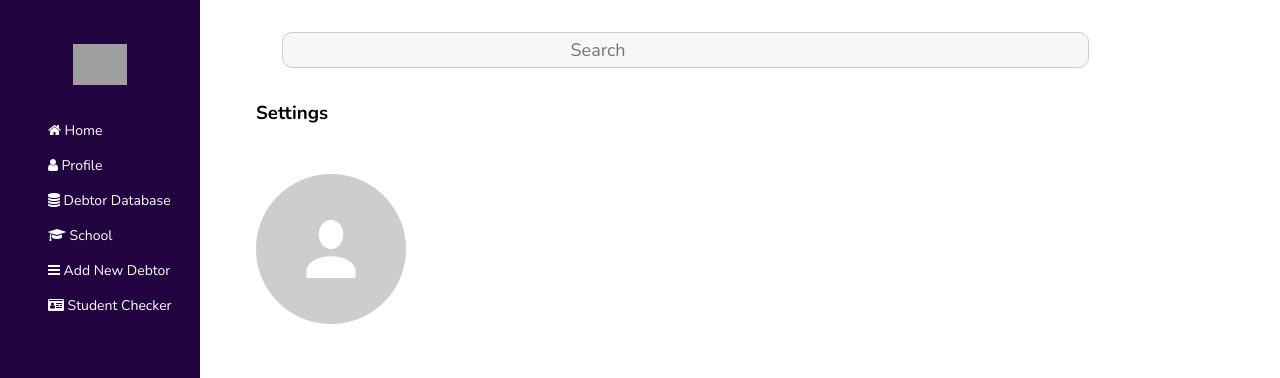
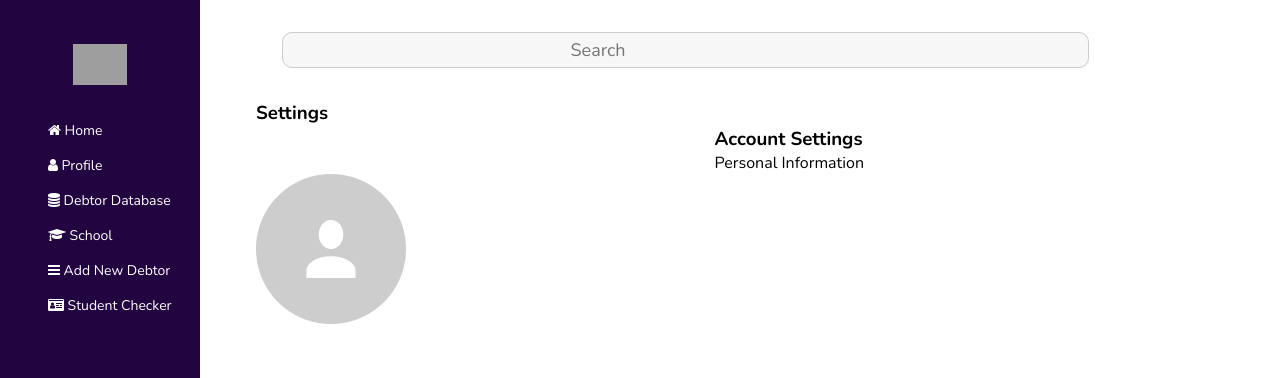
Before and after one commit to zuri-training/TeamLorispp58, a Django app: template debtfinder/templates/Settings/settings.html in a window 1280 px wide. Shown: the top 378 px of the page. Run offline with Django 4.2, Linux system fonts and the light colour scheme; the template is opened without the code that fills it, so the values that code supplies are empty; grey boxes are pictures that could not be loaded.

Commit message:
final commit

```diff
--- a/debtfinder/templates/Settings/settings.css
+++ b/debtfinder/templates/Settings/settings.css
@@ -121,3 +121,14 @@ h5{
 h5:hover{
    color: black;
 }
+
+
+.right-div {
+    margin-right: 26rem;
+    float: right;
+}
+
+
+.contain {
+    right: 10rem;
+}
--- a/debtfinder/templates/Settings/settings.html
+++ b/debtfinder/templates/Settings/settings.html
@@ -98,9 +98,19 @@
 
             </div>
 
+            <div class="right-div">
+                <div class="contain">
+                    <h3>Account Settings</h3><span>
+                    <p>Personal Information</p><span>
+
+                </div>
+            </div>
+
             <div class="image">
                 <img src="img/Group 54.png">
            </div>
+
+
 
            <div class="left-div">
 
@@ -136,17 +146,22 @@
                         <i class="fa fa-security"></i>Ratings
                     </a>
                     <hr>
+
+
               </div>
 
 
            </div>
 
 
-           <div class="right-div">
 
-           </div>
+        </div>
 
-     </div>
+
+
+
+
+
 
 
 
```
